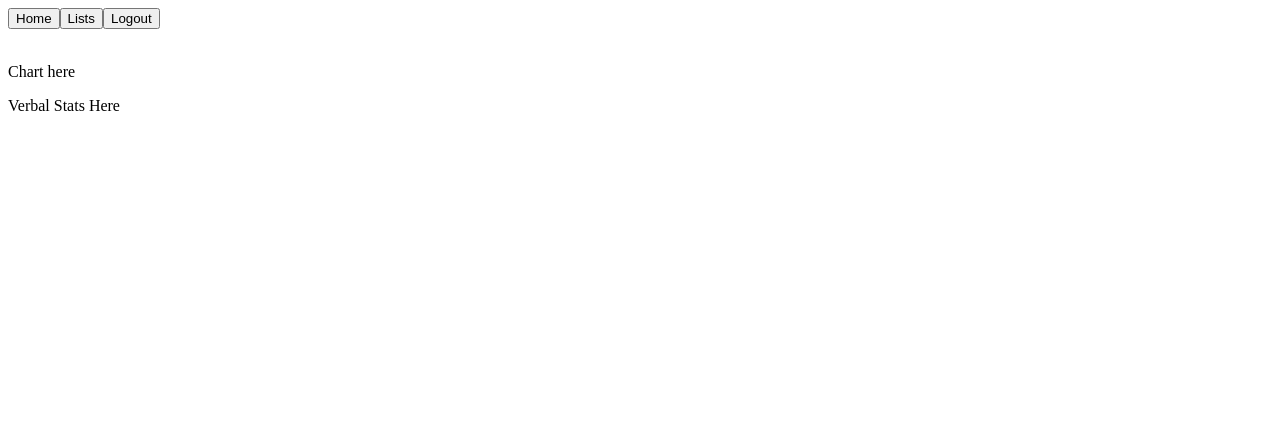
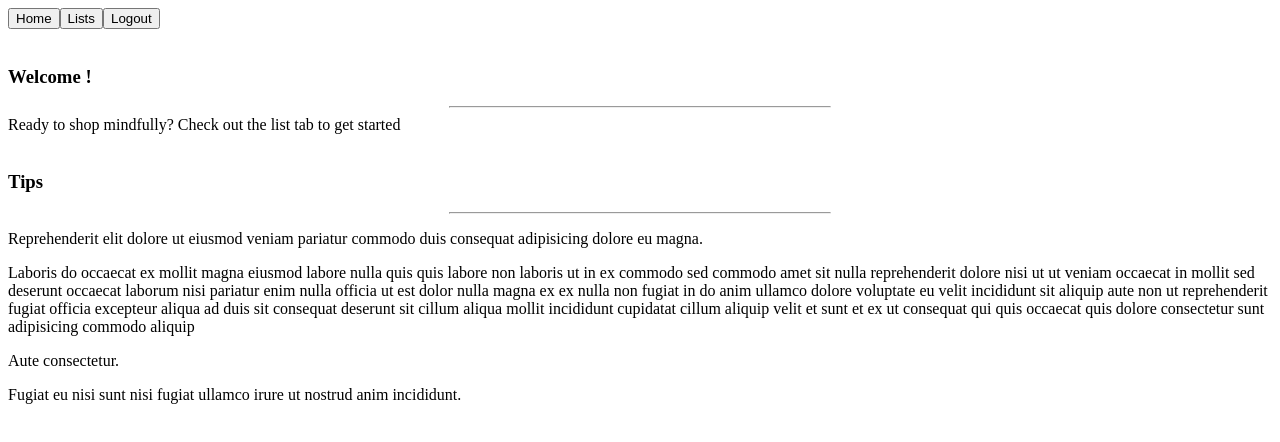
Before and after one commit to y0n4/pantry-patron, a React app: page / in a window 1280 px wide. Shown: the top 442 px of the page. Built offline with nearby package versions, Linux system fonts and the light colour scheme; no server answers; the HTML template or start-up script is replaced by a standard one.

Commit message:
refactor home page to display greeting 	and tips

```diff
--- a/client/src/components/EditableListItem.jsx
+++ b/client/src/components/EditableListItem.jsx
@@ -1,6 +1,7 @@
 import React from 'react';
 
 import ListItem from './Lists.jsx';
+import ItemForm from './ItemForm.jsx';
 class EditableListItem extends React.Component {
   constructor(props) {
     super(props);
@@ -42,24 +43,25 @@ class EditableListItem extends React.Component {
   }
 
   render() {
-    if (this.state.editFormOpen) {
-      return (
-        <ItemForm
-          item={this.props.item}
-          onFormSubmit={this.handleSubmit}
-          onFormClose={this.handleFormClose}
-        />
-      );
-    } else {
-      return (
-       <ListItem
-          item={this.props.item}
-          id={this.props.item.id}
-          onEditClick={this.handleEditClick}
-          onTrashClick={this.props.onTrashClick}
-        />
-      );
-    }
+    // if (this.state.editFormOpen) {
+    //   return (
+    //     <ItemForm
+    //       item={this.props.item}
+    //       onFormSubmit={this.handleSubmit}
+    //       onFormClose={this.handleFormClose}
+    //     />
+    //   );
+    // } else {
+    //   return (
+    //    <ListItem
+    //       item={this.props.item}
+    //       id={this.props.item._id}
+    //       onEditClick={this.handleEditClick}
+    //       onTrashClick={this.props.onTrashClick}
+    //     />
+    //   );
+    // }
+    return(<div>Hey mother fucka</div>)
   }
 }
 
--- a/client/src/components/Home.jsx
+++ b/client/src/components/Home.jsx
@@ -6,9 +6,7 @@ class Home extends React.Component {
     super(props);
 
     this.state = {
-      lists: props.lists || [],
-      selected: props.selected || {name: 'slkjsi', total_price: 12, items: []},
-      onEdit: props.onEdit,
+
     };
   }
 
@@ -18,13 +16,25 @@ class Home extends React.Component {
     {/*{...this.props passes down match and history}*/}
         <NavBar {...this.props}/>
         <br/>
-        <div>
-          <div>
-            <p>Chart here</p>
-          </div>
-          <div>
-            <p>Verbal Stats Here</p>
-          </div>
+
+        <h3> Welcome {this.props.user.username} ! </h3>
+        <hr width="30%" align='center'/>
+        <div> Ready to shop mindfully? Check out the list tab to get started </div>
+
+        <br/>
+        <h3> Tips </h3>
+        <hr width="30%" align='center'/>
+        <div className="tip">
+          <p>Reprehenderit elit dolore ut eiusmod veniam pariatur commodo duis consequat adipisicing dolore eu magna.</p>
+        </div>
+        <div className="tip">
+          <p>Laboris do occaecat ex mollit magna eiusmod labore nulla quis quis labore non laboris ut in ex commodo sed commodo amet sit nulla reprehenderit dolore nisi ut ut veniam occaecat in mollit sed deserunt occaecat laborum nisi pariatur enim nulla officia ut est dolor nulla magna ex ex nulla non fugiat in do anim ullamco dolore voluptate eu velit incididunt sit aliquip aute non ut reprehenderit fugiat officia excepteur aliqua ad duis sit consequat deserunt sit cillum aliqua mollit incididunt cupidatat cillum aliquip velit et sunt et ex ut consequat qui quis occaecat quis dolore consectetur sunt adipisicing commodo aliquip</p>
+        </div>
+        <div className="tip">
+          <p>Aute consectetur.</p>
+        </div>
+        <div className="tip">
+          <p>Fugiat eu nisi sunt nisi fugiat ullamco irure ut nostrud anim incididunt.</p>
         </div>
       </div>
     );
```
